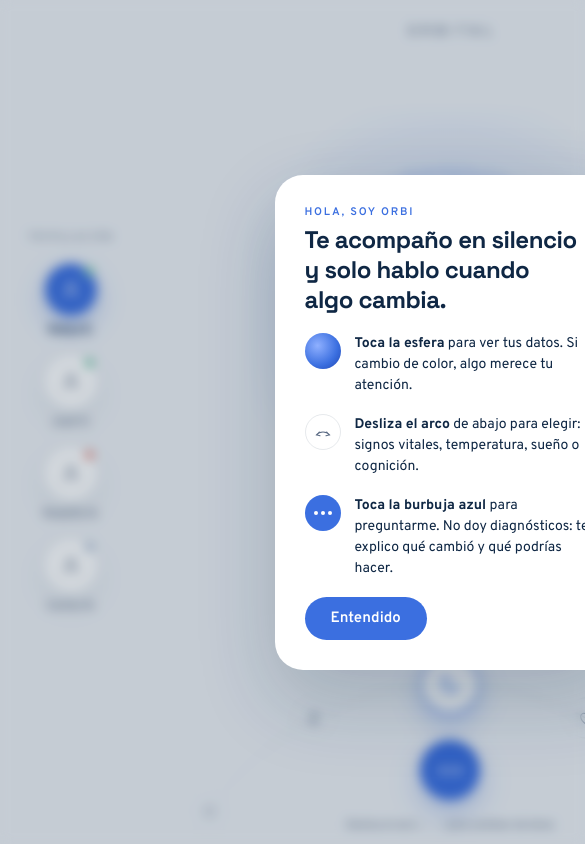
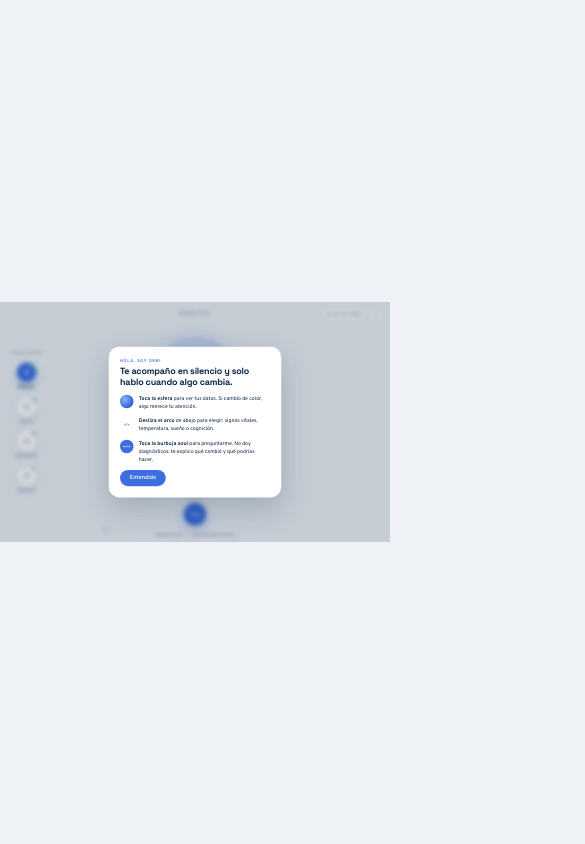
Before and after one commit to Mind0T/Space-Challenge-Front, a plain HTML site: page index.html in a window 390 px wide. Shown: the top 844 px of the page, 585 px wide, since content can reach past the window. Drawn offline with Linux system fonts and the light colour scheme; no server answers; animation ran at ten frames a second.

Commit message:
Front web: modo demo por defecto en despliegue, escalado responsivo y esfera de Orbi sin recorte
- En Vercel/no-localhost arranca en datos simulados (sin intentar backend).
- Stage fijo 1040x640 que escala para caber en móvil, tablet, smartwatch
  (sin scroll horizontal; se quitan min-width y unidades de viewport).
- La esfera de Orbi reduce su halo para no cortarse por los bordes.

Co-Authored-By: Claude Opus 4.8 <noreply@anthropic.com>
Claude-Session: https://claude.ai/code/session_01XAYTd96GAWpiWSGptDPDSL

```diff
--- a/css/styles.css
+++ b/css/styles.css
@@ -9,3 +9,5 @@ input::placeholder{color:var(--ink-soft)}
 @keyframes orbPulse3{0%,100%{box-shadow:0 0 0 3px rgba(217,43,63,.3),0 0 18px rgba(217,43,63,.6)}50%{box-shadow:0 0 0 12px rgba(217,43,63,0),0 0 40px rgba(217,43,63,.9)}}
 @keyframes orbBeat{0%,100%{transform:scale(1)}14%{transform:scale(1.28)}28%{transform:scale(1)}42%{transform:scale(1.2)}56%{transform:scale(1)}}
 @keyframes orbBlink{0%,100%{opacity:1}50%{opacity:.25}}
+
+html,body{overflow:hidden}
--- a/index.html
+++ b/index.html
@@ -13,9 +13,15 @@
 <script src="js/support.js"></script>
 <script>
   // Dónde vive el backend de Space-Challenge. Cámbialo con ?api=<url> o editando esta línea.
-  window.ORBITAL_API_BASE = (new URLSearchParams(location.search).get('api')) || 'http://localhost:8000';
-  // ?demo=1 fuerza el modo demostración (datos sintéticos), sin intentar el backend.
-  window.ORBITAL_FORCE_DEMO = new URLSearchParams(location.search).get('demo') === '1';
+  (function(){
+    var q = new URLSearchParams(location.search);
+    window.ORBITAL_API_BASE = q.get('api') || 'http://localhost:8000';
+    // En despliegue (no localhost) y sin ?api, usa datos simulados: no intenta backend ni genera errores.
+    var local = ['localhost','127.0.0.1'].indexOf(location.hostname) >= 0;
+    window.ORBITAL_FORCE_DEMO = q.get('demo') === '1' || (!q.get('api') && !local);
+    window.__ORBITAL_DEMO_DEFAULT = !q.get('api') && !local;
+  })();
+  // ?demo=1 fuerza demostración · ?api=<url> usa un backend · en Vercel va en demo por defecto.
 </script>
 <script src="js/api.js"></script>
 <script src="js/live.js"></script>
@@ -23,7 +29,7 @@
 <body>
 <x-dc>
 
-<div style="position:relative;width:100vw;height:100vh;min-height:520px;min-width:900px;overflow:hidden;background:var(--bg);color:var(--ink);transition:background .5s var(--ease)">
+<div id="stage" style="position:fixed;left:50%;top:50%;transform:translate(-50%,-50%);transform-origin:center center;width:1040px;height:640px;overflow:hidden;background:var(--bg);color:var(--ink);transition:background .5s var(--ease)">
 
   <div style="position:absolute;top:22px;left:0;right:0;display:flex;justify-content:center;pointer-events:none;z-index:5">
     <div style="font-family:'Space Grotesk',sans-serif;font-size:13px;font-weight:500;letter-spacing:.42em;color:var(--ink-soft);padding-left:.42em">ORBITAL</div>
@@ -40,11 +46,11 @@
     <button onClick="{{ openHelp }}" aria-label="Ayuda" title="Cómo usar ORBITAL" style="width:32px;height:32px;border-radius:50%;border:1px solid var(--hairline);background:var(--surface-translucent);backdrop-filter:blur(20px);font-family:'Space Grotesk';font-size:14px;color:var(--ink-soft);cursor:pointer">?</button>
   </div>
 
-  <div onClick="{{ onOrbiClick }}" role="button" aria-label="Abrir tablero de monitoreo" style="position:absolute;left:50%;top:calc(50% - 110px);width:min(calc(100vh - 440px),420px);height:min(calc(100vh - 440px),420px);min-width:150px;min-height:150px;transform:{{ orbiTransform }};filter:{{ orbiFilter }};opacity:{{ orbiOpacity }};transition:transform .5s var(--ease),filter .5s var(--ease),opacity .5s var(--ease);cursor:pointer;z-index:2">
+  <div onClick="{{ onOrbiClick }}" role="button" aria-label="Abrir tablero de monitoreo" style="position:absolute;left:50%;top:calc(50% - 110px);width:360px;height:360px;transform:{{ orbiTransform }};filter:{{ orbiFilter }};opacity:{{ orbiOpacity }};transition:transform .5s var(--ease),filter .5s var(--ease),opacity .5s var(--ease);cursor:pointer;z-index:2">
     {{ orbiEl }}
   </div>
 
-  <div style="position:absolute;left:50%;bottom:216px;transform:translateX(-50%);width:min(560px,70vw);display:flex;flex-direction:column;align-items:center;gap:12px;text-align:center;opacity:{{ homeOpacity }};pointer-events:{{ homePE }};transition:opacity .4s var(--ease);z-index:3">
+  <div style="position:absolute;left:50%;bottom:216px;transform:translateX(-50%);width:560px;display:flex;flex-direction:column;align-items:center;gap:12px;text-align:center;opacity:{{ homeOpacity }};pointer-events:{{ homePE }};transition:opacity .4s var(--ease);z-index:3">
     <div style="font-family:'Space Grotesk',sans-serif;font-size:22px;font-weight:600;letter-spacing:-.02em;white-space:nowrap;line-height:1.3">{{ greeting }}</div>
     <div style="display:flex;align-items:center;gap:8px">
       <button onClick="{{ onStatusClick }}" style="display:flex;align-items:center;gap:9px;border:0;padding:8px 14px;border-radius:999px;background:var(--surface-translucent);backdrop-filter:blur(20px);font-size:14px;color:var(--ink);cursor:pointer">
@@ -98,7 +104,7 @@
         <svg width="14" height="14" viewBox="0 0 24 24" fill="none" stroke="currentColor" stroke-width="1.6" stroke-linecap="round"><path d="M6 6l12 12M18 6L6 18"></path></svg>Cerrar chat
       </button>
     </div>
-    <div ref="{{ chatScrollRef }}" style="position:absolute;top:calc(13vh + 70px);bottom:190px;left:50%;transform:translateX(-50%);width:min(760px,calc(100% - 260px));overflow-y:auto;display:flex;flex-direction:column;gap:18px;padding:8px 4px 12px;scrollbar-width:thin">
+    <div ref="{{ chatScrollRef }}" style="position:absolute;top:150px;bottom:190px;left:50%;transform:translateX(-50%);width:min(760px,calc(100% - 260px));overflow-y:auto;display:flex;flex-direction:column;gap:18px;padding:8px 4px 12px;scrollbar-width:thin">
       <div style="flex:1"></div>
       <sc-if value="{{ llmOff }}" hint-placeholder-val="{{ false }}">
         <div style="align-self:center;max-width:520px;text-align:center;display:flex;flex-direction:column;gap:6px;padding:14px 20px;border-radius:20px;background:var(--surface-translucent);backdrop-filter:blur(20px)">
@@ -214,7 +220,7 @@
       </sc-if>
 
       <sc-if value="{{ noData }}" hint-placeholder-val="{{ false }}">
-        <div style="max-width:520px;margin:6vh auto 0;display:flex;flex-direction:column;align-items:center;gap:14px;text-align:center">
+        <div style="max-width:520px;margin:34px auto 0;display:flex;flex-direction:column;align-items:center;gap:14px;text-align:center">
           <div style="width:64px;height:64px;border-radius:50%;border:1.5px dashed var(--state-idle);display:flex;align-items:center;justify-content:center;color:var(--state-idle)"><svg width="26" height="26" viewBox="0 0 24 24" fill="none" stroke="currentColor" stroke-width="1.4" stroke-linecap="round"><path d="M12 12a4 4 0 1 0 0-8 4 4 0 0 0 0 8zM4.5 20.5c.8-3.6 3.9-6 7.5-6s6.7 2.4 7.5 6"></path></svg></div>
           <div style="font-family:'Space Grotesk';font-size:24px;font-weight:600;letter-spacing:-.02em">Aún no hay lecturas de {{ crewName }}</div>
           <div style="font-size:15px;line-height:1.6;color:var(--ink-soft);text-wrap:pretty">Orbi todavía no conoce su línea base: necesita cerca de 24 h de lecturas para saber qué es normal para él. Mientras tanto, nada aquí indica un problema.</div>
@@ -346,7 +352,7 @@
 
       <sc-if value="{{ isSleep }}" hint-placeholder-val="{{ false }}">
         <sc-if value="{{ sleep.none }}" hint-placeholder-val="{{ false }}">
-          <div style="max-width:520px;margin:6vh auto 0;display:flex;flex-direction:column;align-items:center;gap:14px;text-align:center">
+          <div style="max-width:520px;margin:34px auto 0;display:flex;flex-direction:column;align-items:center;gap:14px;text-align:center">
             <div style="width:64px;height:64px;border-radius:50%;border:1.5px dashed var(--state-idle);display:flex;align-items:center;justify-content:center;color:var(--state-idle)"><svg width="26" height="26" viewBox="0 0 24 24" fill="none" stroke="currentColor" stroke-width="1.4" stroke-linecap="round" stroke-linejoin="round"><path d="{{ moonIcon }}"></path></svg></div>
             <div style="font-family:'Space Grotesk';font-size:24px;font-weight:600;letter-spacing:-.02em">Sin registro de sueño de {{ crewName }}</div>
             <div style="font-size:15px;line-height:1.6;color:var(--ink-soft);text-wrap:pretty">El sistema no entrega datos de sueño de este tripulante. Orbi no puede opinar sobre su descanso, y esto no indica un problema.</div>
@@ -427,7 +433,7 @@
           </sc-if>
 
           <sc-if value="{{ cogIntroStep }}" hint-placeholder-val="{{ false }}">
-            <div style="max-width:620px;width:100%;margin:2vh auto 0;background:var(--surface);border-radius:28px;padding:32px;display:flex;flex-direction:column;gap:22px;box-shadow:var(--shadow)">
+            <div style="max-width:620px;width:100%;margin:12px auto 0;background:var(--surface);border-radius:28px;padding:32px;display:flex;flex-direction:column;gap:22px;box-shadow:var(--shadow)">
               <div style="display:flex;flex-direction:column;gap:6px"><span style="font-size:11px;letter-spacing:.16em;color:var(--orbi);font-weight:600">ANTES DE EMPEZAR</span><span style="font-family:'Space Grotesk';font-size:28px;font-weight:700;letter-spacing:-.02em">Tiempo de reacción</span></div>
               <div style="display:flex;gap:16px"><span style="flex:none;width:30px;height:30px;border-radius:50%;background:var(--bg);display:flex;align-items:center;justify-content:center;font-family:'Space Grotesk';font-weight:700;color:var(--orbi)">1</span><div style="display:flex;flex-direction:column;gap:3px"><span style="font-weight:600">Qué harás</span><span style="font-size:14px;color:var(--ink-soft);line-height:1.5">Mira el anillo. Cuando se llene de azul, toca la pantalla (o la barra espaciadora) lo más rápido que puedas.</span></div></div>
               <div style="display:flex;gap:16px"><span style="flex:none;width:30px;height:30px;border-radius:50%;background:var(--bg);display:flex;align-items:center;justify-content:center;font-family:'Space Grotesk';font-weight:700;color:var(--orbi)">2</span><div style="display:flex;flex-direction:column;gap:3px"><span style="font-weight:600">Cuánto dura</span><span style="font-size:14px;color:var(--ink-soft);line-height:1.5">Cerca de un minuto: 8 círculos que aparecen a tiempos distintos.</span></div></div>
@@ -462,7 +468,7 @@
           </sc-if>
 
           <sc-if value="{{ cogResult }}" hint-placeholder-val="{{ false }}">
-            <div style="max-width:620px;width:100%;margin:2vh auto 0;background:var(--surface);border-radius:28px;padding:32px;display:flex;flex-direction:column;gap:18px;box-shadow:var(--shadow)">
+            <div style="max-width:620px;width:100%;margin:12px auto 0;background:var(--surface);border-radius:28px;padding:32px;display:flex;flex-direction:column;gap:18px;box-shadow:var(--shadow)">
               <span style="font-size:11px;letter-spacing:.16em;color:var(--ink-soft)">RESULTADO · COMPARADO CON TU LÍNEA BASE</span>
               <div style="display:flex;align-items:baseline;gap:10px;flex-wrap:wrap"><span style="font-family:'Space Grotesk';font-size:72px;font-weight:700;letter-spacing:-.04em;line-height:1">{{ res.median }}</span><span style="font-size:15px;font-weight:600;color:var(--ink-soft)">ms</span><span style="flex:1"></span><span style="display:flex;align-items:center;gap:6px;padding:5px 12px;border-radius:999px;background:{{ res.stBg }};font-size:12px;font-weight:700;letter-spacing:.1em"><svg width="15" height="15" viewBox="0 0 16 16" style="flex:none"><path d="{{ res.sg.shape }}" fill="{{ res.sg.fill }}" stroke="{{ res.sg.stroke }}" stroke-width="1.3" stroke-linejoin="round"></path><path d="{{ res.sg.mark }}" fill="none" stroke="{{ res.sg.markC }}" stroke-width="1.7" stroke-linecap="round" stroke-linejoin="round"></path></svg>{{ res.stLabel }}</span></div>
               <div style="display:grid;grid-template-columns:repeat(3,minmax(0,1fr));gap:12px">
@@ -481,7 +487,7 @@
 
   <sc-if value="{{ showHelp }}" hint-placeholder-val="{{ false }}">
     <div style="position:absolute;inset:0;z-index:30;background:rgba(15,39,68,.18);backdrop-filter:blur(6px);display:flex;align-items:center;justify-content:center">
-      <div style="width:min(480px,90vw);background:var(--surface);border-radius:28px;padding:30px;display:flex;flex-direction:column;gap:18px;box-shadow:0 30px 80px rgba(15,39,68,.2)">
+      <div style="width:460px;background:var(--surface);border-radius:28px;padding:30px;display:flex;flex-direction:column;gap:18px;box-shadow:0 30px 80px rgba(15,39,68,.2)">
         <div style="display:flex;flex-direction:column;gap:6px"><span style="font-size:11px;letter-spacing:.16em;color:var(--orbi);font-weight:600">HOLA, SOY ORBI</span><span style="font-family:'Space Grotesk';font-size:24px;font-weight:700;letter-spacing:-.02em;line-height:1.25;text-wrap:pretty">Te acompaño en silencio y solo hablo cuando algo cambia.</span></div>
         <div style="display:flex;gap:14px;align-items:flex-start"><span style="flex:none;width:36px;height:36px;border-radius:50%;background:radial-gradient(circle at 35% 35%, #8fb0ff, var(--orbi) 60%, var(--orbi-deep))"></span><span style="font-size:14px;line-height:1.5"><b>Toca la esfera</b> para ver tus datos. Si cambio de color, algo merece tu atención.</span></div>
         <div style="display:flex;gap:14px;align-items:flex-start"><span style="flex:none;width:36px;height:36px;border-radius:50%;border:1px solid var(--hairline);display:flex;align-items:center;justify-content:center;color:var(--ink-soft)"><svg width="18" height="18" viewBox="0 0 24 24" fill="none" stroke="currentColor" stroke-width="1.5" stroke-linecap="round"><path d="M3 16a12 12 0 0 1 18 0M7 12l-3 4 4 1M17 12l3 4-4 1"></path></svg></span><span style="font-size:14px;line-height:1.5"><b>Desliza el arco</b> de abajo para elegir: signos vitales, temperatura, sueño o cognición.</span></div>
@@ -627,9 +633,9 @@ function OrbiSphere(p) {
       const tg = hx(P.color); col = col.map((v, i) => v + (tg[i] - v) * .015);
       amp += ((P.speaking ? 1 : 0) - amp) * .05;
       const t = (now - t0) / 1000, red = P.reduced;
-      const R = Math.min(w, h) * .36 * (1 + (red ? .008 : .03) * Math.sin(t * 1.05));
+      const R = Math.min(w, h) * .32 * (1 + (red ? .008 : .03) * Math.sin(t * 1.05));
       const cx = w / 2, cy = h / 2, [cr, cg, cb] = col.map(Math.round);
-      const g = ctx.createRadialGradient(cx, cy, R * .2, cx, cy, R * 1.55);
+      const g = ctx.createRadialGradient(cx, cy, R * .2, cx, cy, R * 1.4);
       const gl = P.glow || 0; g.addColorStop(0, `rgba(${cr},${cg},${cb},${.22 + amp * .12 + gl * .3})`); g.addColorStop(1, `rgba(${cr},${cg},${cb},0)`);
       ctx.fillStyle = g; ctx.fillRect(0, 0, w, h);
       const ry = t * (red ? .03 : .14) + amp * t * .2, cosY = Math.cos(ry), sinY = Math.sin(ry), tx = .38, cosX = Math.cos(tx), sinX = Math.sin(tx);
@@ -985,7 +991,7 @@ class Component extends DCLogic {
       showRetry: offline, retryLabel: S.retrying ? '…' : 'Reintentar', retry: () => { this.setState({ retrying: true }); setTimeout(() => this.setState({ retrying: false }), 1600); },
       openHelp: () => this.setState({ showHelp: true }), showHelp: S.showHelp, closeHelp: () => { localStorage.setItem('orbital.onboarded', '1'); this.setState({ showHelp: false }); },
       orbiEl: React.createElement(OrbiSphere, { color: orbiColor, speaking: S.speaking, reduced, glow: offline ? 0 : A.sev >= 2 ? 1 : A.sev === 1 ? .25 : 0 }),
-      orbiTransform: inChat ? 'translate(-50%, calc(-50% - 50vh + 170px)) scale(.26)' : inDash ? 'translate(-50%,-50%) scale(.92)' : 'translate(-50%,-50%)',
+      orbiTransform: inChat ? 'translate(-50%, calc(-50% - 150px)) scale(.26)' : inDash ? 'translate(-50%,-50%) scale(.92)' : 'translate(-50%,-50%)',
       orbiFilter: inDash ? 'blur(14px)' : 'none', orbiOpacity: inDash ? .7 : 1,
       onOrbiClick: () => { if (S.view === 'home') openDash(); },
       homeOpacity: S.view === 'home' ? 1 : 0, homePE: S.view === 'home' ? 'auto' : 'none',
@@ -1043,5 +1049,17 @@ class Component extends DCLogic {
   }
 }
 </script>
+<script>
+  // Escala el "stage" (1040x640) para caber en cualquier pantalla: móvil, tablet, smartwatch.
+  (function(){
+    function fit(){ var st=document.getElementById('stage'); if(!st) return;
+      var k=Math.min(window.innerWidth/1040, window.innerHeight/640);
+      st.style.transform='translate(-50%,-50%) scale('+k+')'; }
+    window.addEventListener('resize', fit, {passive:true});
+    window.addEventListener('orientationchange', fit);
+    setInterval(fit, 400);   // re-aplica tras renders de React
+    fit();
+  })();
+</script>
 </body>
 </html>
```
